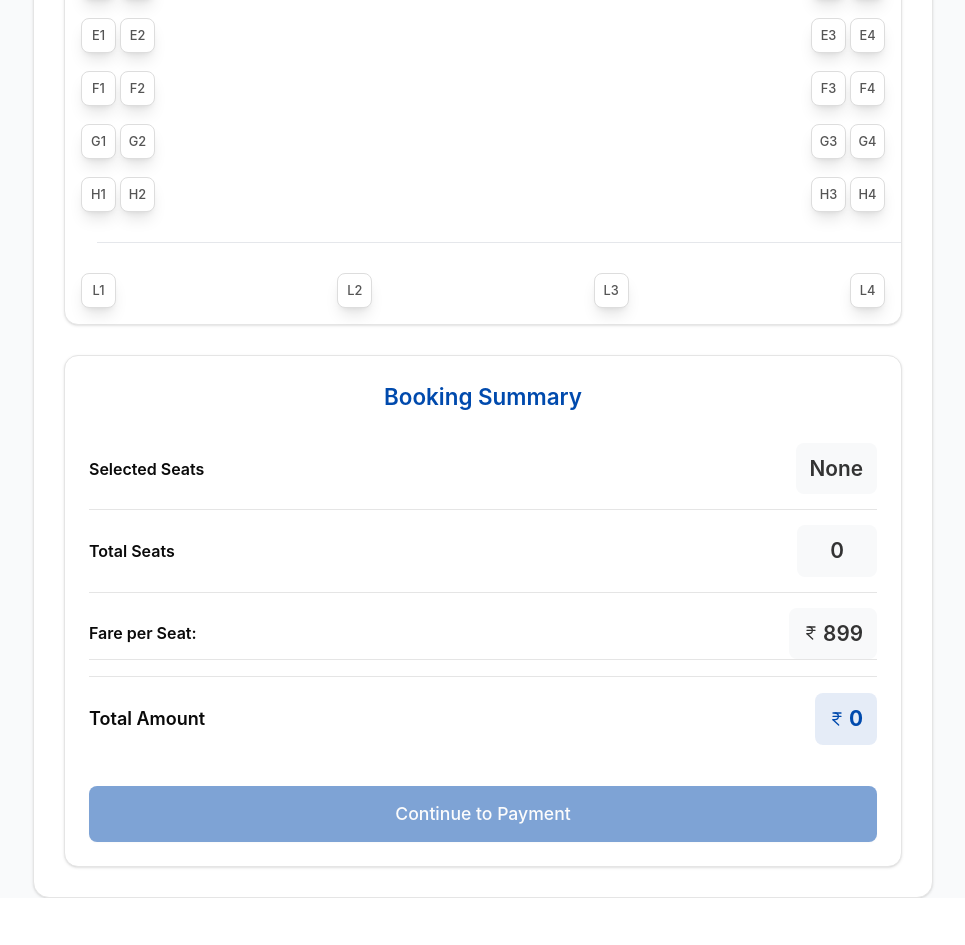
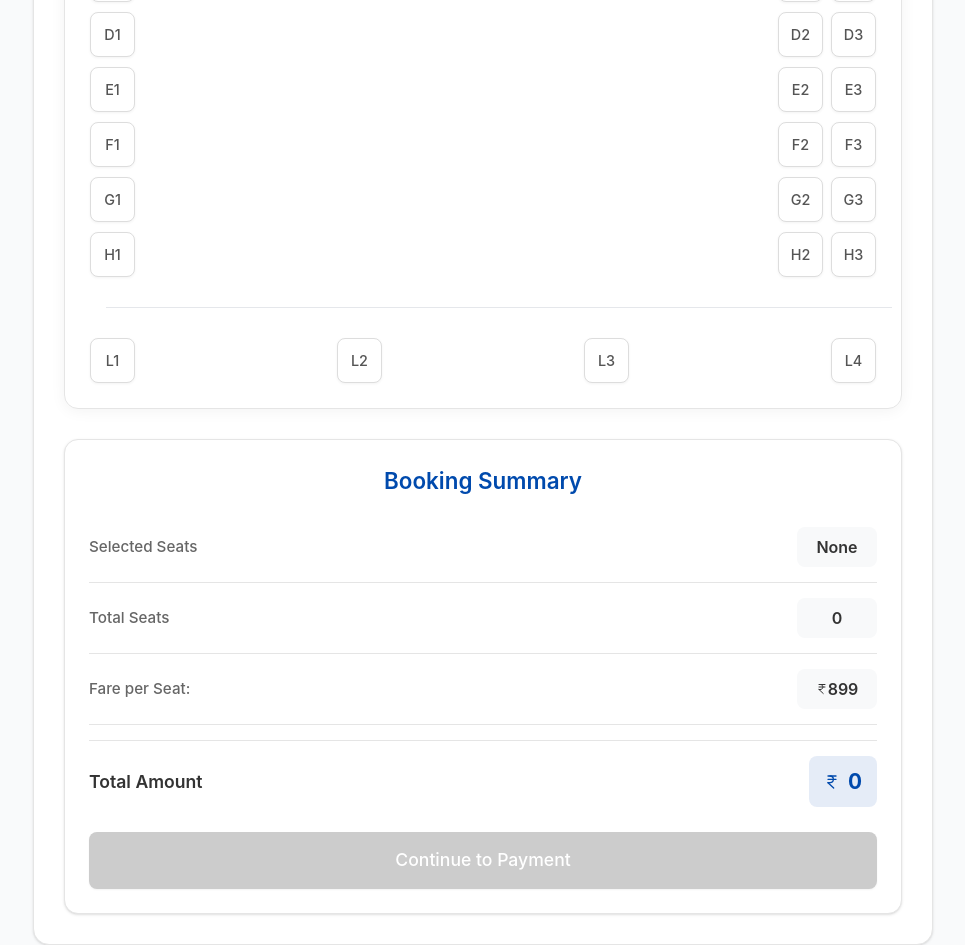
Before and after one commit to amankhan-7/smallbusSample, a Next.js app: page /seats in a window 1280 px wide. Shown: the part 660-1605 px from the top of the page, without its empty margins (157-1122 px from the left). Before the commit the page ends 1558 px from the top, so only its background shows below. Built offline with nearby package versions, Linux system fonts and the light colour scheme; sample sign-in values are in the browser's storage.

Commit message:
fix:ui fixes

```diff
--- a/package.json
+++ b/package.json
@@ -12,7 +12,6 @@
     "@hookform/resolvers": "^5.0.1",
     "@radix-ui/react-checkbox": "^1.3.2",
     "@radix-ui/react-label": "^2.1.7",
-    "@radix-ui/react-scroll-area": "^1.2.9",
     "@radix-ui/react-separator": "^1.1.7",
     "@radix-ui/react-slot": "^1.2.3",
     "@reduxjs/toolkit": "^2.8.2",
--- a/src/components/seats/booking-summary.jsx
+++ b/src/components/seats/booking-summary.jsx
@@ -2,11 +2,12 @@
 import { Button } from "@/components/ui/button";
 import { Card, CardContent, CardHeader, CardTitle } from "@/components/ui/card";
 import { Separator } from "@/components/ui/separator";
+import { cn } from "@/lib/utils";
 import { IndianRupee } from "lucide-react";
 import { useRouter } from "next/navigation";
 import { useSelector } from "react-redux";
 
-export default function BookingSummary({}) {
+export default function BookingSummary() {
   const { selectedSeats, bookingData } = useSelector((state) => state.booking);
   const router = useRouter();
   const handleProceed = () => {
@@ -16,49 +17,53 @@ export default function BookingSummary({}) {
 
   const canProceed = selectedSeats.length > 0;
   return (
-    <Card className="p-5 md:p-6 gap-0">
+    <Card className="p-5 md:p-6 gap-0 hover:shadow-lg hover:-translate-y-1.5 transition-all duration-200">
       <CardHeader className="mb-6">
         <CardTitle className="flex justify-center text-primary items-center text-[1.2rem] font-semibold md:text-[1.4rem]">
           Booking Summary
         </CardTitle>
       </CardHeader>
       <CardContent className="space-y-4 p-0 m-0">
-        <div className="flex p-0 m-0 justify-between font-semibold">
-          <span className="flex items-center">Selected Seats</span>
-          <div className="flex items-center text-[1.1rem] md:text-[1.3rem] justify-center  rounded-[0.5rem]  min-w-[5rem] py-2.5 px-3.5 gap-1  text-[#333] bg-[#f8f9fa]">
+        <AmountSummaryItem
+          label="Selected Seats"
+          value={selectedSeats.length > 0 ? selectedSeats.join(", ") : "None"}
+          className="min-w-[5rem]"
+        >
           <span className="text-center">
             {selectedSeats.length > 0 ? selectedSeats.join(", ") : "None"}
           </span>
-          </div>
-        </div>
-        <Separator className='my-[0.9375rem]' />
-
-        <div className="flex p-0 m-0 justify-between font-semibold ">
-          <span className="flex items-center gap-1">Total Seats</span>
-          <div className="flex items-center text-[1.1rem] md:text-[1.3rem] justify-center  rounded-[0.5rem] min-w-[5rem] py-2.5 px-3.5 gap-1 text-[#333] bg-[#f8f9fa]">
-            <span className="text-center">{selectedSeats.length}</span>
-          </div>
-        </div>
-        <Separator className='my-[0.9375rem]' />
-        <div className="flex p-0 m-0 justify-between font-semibold ">
-          <span className="flex items-center gap-1">Fare per Seat:</span>
-          <div className="flex items-center text-[1.1rem] md:text-[1.3rem] justify-center  rounded-[0.5rem] min-w-[5rem] py-2.5 px-3.5 gap-1 text-[#333] bg-[#f8f9fa]">
-            <IndianRupee className="w-4 h-4" />
-            <span className="text-center">{bookingData.seatPrice}</span>
-          </div>
-        </div>
-        <Separator />
-        <Separator />
-        <div className="flex justify-between font-semibold text-lg">
-          <span className="flex items-center gap-1">Total Amount</span>
-          <div className="flex items-center text-[1.1rem] font-bold md:text-[1.3rem] justify-center  rounded-[0.5rem] py-2.5 px-3.5 gap-1 text-primary bg-primary/10">
-            <IndianRupee className="w-4 h-4" />
-            <span className="text-center">{bookingData.seatPrice * selectedSeats.length}</span>
-          </div>
-        </div>
-
+        </AmountSummaryItem>
+      <Separator className="my-[0.9375rem]" />
+        <AmountSummaryItem label="Total Seats" className="min-w-[5rem]">
+          <span className="text-center">
+            {selectedSeats.length}
+          </span>
+        </AmountSummaryItem>
+      <Separator className="my-[0.9375rem]" />
+        <AmountSummaryItem label="Fare per Seat:" className="min-w-[5rem] gap-0">
+          <IndianRupee className="w-3 h-3" />
+          <span className="text-center">
+            {bookingData.seatPrice}
+          </span>
+        </AmountSummaryItem>
+      <Separator className="my-[0.9375rem]" />
+      <Separator className="my-[0.9375rem]" />
+        <AmountSummaryItem
+          label="Total Amount"
+          className="font-bold text-primary bg-primary/10 text-[1.1rem] md:text-[1.3rem] px-[0.9375rem] py-2.5"
+          labelClassname="text-[1.1rem] font-semibold text-[#333]"
+        >
+          <IndianRupee className="w-4 h-4 mr-1" />
+          <span className="text-center ">
+            {bookingData.seatPrice * selectedSeats.length}
+          </span>
+        </AmountSummaryItem>
         <Button
-            className="w-full h-fit m-0 p-3 md:p-[0.9375rem] md:text-[1.1rem] font-medium text-[1rem] mt-[0.9375rem] md:mt-[1.5625rem]"
+          className={cn("w-full h-fit m-0 p-3 md:p-[0.9375rem] md:text-[1.1rem] font-medium text-[1rem] mt-[0.9375rem] md:mt-[1.5625rem] hover:text-white text-white disabled:opacity-100 hover:shadow-lg hover:-translate-y-1.5 transition-all duration-200",
+            canProceed
+              ? "bg-primary  hover:bg-secondary"
+              : "bg-[#ccc] cursor-not-allowed"
+          )}
           disabled={!canProceed}
           onClick={handleProceed}
         >
@@ -68,3 +73,21 @@ export default function BookingSummary({}) {
     </Card>
   );
 }
+
+const AmountSummaryItem = ({ label, children, className, labelClassname }) => {
+  return (
+    <>
+      <div className="flex p-0 m-0 justify-between font-semibold">
+        <span className={cn("flex items-center text-[#666] text-[0.95rem] font-medium", labelClassname)}>{label}</span>
+        <div
+          className={cn(
+            "flex items-center justify-center rounded-[0.5rem] py-2 px-3 gap-1  text-[#333] font-semibold bg-[#f8f9fa]",
+            className
+          )}
+        >
+          {children}
+        </div>
+      </div>
+    </>
+  );
+};
--- a/src/components/seats/bus-layout.jsx
+++ b/src/components/seats/bus-layout.jsx
@@ -3,10 +3,7 @@ import React, { memo, useMemo } from "react";
 import { Button } from "@/components/ui/button";
 import { Card, CardContent } from "@/components/ui/card";
 import { X } from "lucide-react";
-import {
-  generateSeatLayout,
-  getSeatStatus,
-} from "@/utils/seat-utils";
+import { generateSeatLayout } from "@/utils/seat-utils";
 import { SEAT_STATUS } from "@/constants/seat-selection";
 import { useDispatch, useSelector } from "react-redux";
 import {
@@ -28,11 +25,13 @@ const SeatItem = memo(function SeatItem({
     : SEAT_STATUS.AVAILABLE;
 
   const className = [
-    "w-[45px] h-[45px] text-[0.9rem] border-2 border-[#ddd] rounded-lg flex items-center justify-center text-[#555] bg-white cursor-pointer transition-all duration-200 ease-in-out shadow-sm relative overflow-hidden sm:w-[40px] sm:h-[40px] sm:text-[0.85rem] md:w-[35px] md:h-[35px] md:text-[0.8rem] md:border md:border-[1px] max-[480px]:w-[36px] max-[480px]:h-[36px] max-[480px]:text-[0.8rem]",
+    "border-2 border-[#ddd] rounded-lg flex items-center justify-center text-[#555] bg-white cursor-pointer hover:shadow-lg hover:-translate-y-1.5 transition-all duration-200 ease-in-out overflow-hidden border shadow-[0_1px_3px_rgba(0,0,0,0.05)] gap-0 p-0",
 
+    "w-[36px] h-[36px] text-[0.8rem]",
+    "md:w-[40px] md:h-[40px] md:text-[0.85rem]",
+    "lg:w-[45px] lg:h-[45px] lg:text-[0.9rem]",
     "flex items-center justify-center",
-    "rounded-[0.5rem] border-2 shadow-lg",
-    "transition-all duration-300",
+    "rounded-[0.5rem] border-2",
     "cursor-pointer",
 
     "hover:-translate-y-0.5 hover:shadow-lg hover:text-white",
@@ -44,7 +43,7 @@ const SeatItem = memo(function SeatItem({
       "bg-primary border-primary text-white hover:bg-primary hover:text-white animate-selectedPulse",
 
     status === SEAT_STATUS.AVAILABLE &&
-      "bg-white text-[#555] border hover:scale-105 active:scale-95",
+      "hover:bg-white hover:border-primary hover:text-[#555] border hover:scale-105 active:scale-95",
   ]
     .filter(Boolean)
     .join(" ");
@@ -60,7 +59,6 @@ const SeatItem = memo(function SeatItem({
   );
 });
 
-
 const BusRow = memo(function BusRow({
   rowSeats,
   onSeatClick,
@@ -70,7 +68,7 @@ const BusRow = memo(function BusRow({
   if (rowSeats.length === 3) {
     return (
       <>
-        <div className="flex gap-1">
+        <div className="flex gap-2">
           <SeatItem
             seatItem={rowSeats[0]}
             onSeatClick={onSeatClick}
@@ -78,7 +76,7 @@ const BusRow = memo(function BusRow({
             selectedSeats={selectedSeats}
           />
         </div>
-        <div className="flex gap-1">
+        <div className="flex gap-2">
           <SeatItem
             seatItem={rowSeats[1]}
             onSeatClick={onSeatClick}
@@ -98,7 +96,7 @@ const BusRow = memo(function BusRow({
 
   return (
     <>
-      <div className="flex gap-1">
+      <div className="flex gap-2">
         <SeatItem
           seatItem={rowSeats[0]}
           onSeatClick={onSeatClick}
@@ -112,7 +110,7 @@ const BusRow = memo(function BusRow({
           selectedSeats={selectedSeats}
         />
       </div>
-      <div className="flex gap-1">
+      <div className="flex gap-2">
         <SeatItem
           seatItem={rowSeats[2]}
           onSeatClick={onSeatClick}
@@ -169,15 +167,20 @@ const FrontRow = memo(function FrontRow({
 
   return (
     <div className="flex justify-between items-center p-2.5">
-      {frontRowSeats.map((seat) => (
-        <SeatItem
-          key={seat.id}
-          seatItem={seat}
-          onSeatClick={onSeatClick}
-          bookedSeats={bookedSeats}
-          selectedSeats={selectedSeats}
-        />
-      ))}
+      <SeatItem
+        key={frontRowSeats[0].id}
+        seatItem={frontRowSeats[0]}
+        onSeatClick={onSeatClick}
+        bookedSeats={bookedSeats}
+        selectedSeats={selectedSeats}
+      />
+      <div className="flex flex-col items-center">
+
+      <div className="w-[36px] h-[36px] font-[0.8rem]  sm:w-[44px] sm:h-[44px] bg-[#f5f5f5] rounded-[0.5rem] border-2 border-[#999] position-relative flex items-center justify-center">
+        <div className="w-5 h-5  md:w-6 md:h-6 border-2 border-[#999] rounded-full"></div>
+      </div>
+      <div className="text-[0.75rem] text-[#999] mt-[5px]">Driver</div>
+      </div>
     </div>
   );
 });
@@ -188,7 +191,7 @@ export default function BusLayout() {
   const seatLayout = useMemo(() => {
     try {
       return generateSeatLayout({
-        busType: bookingData.busType,
+        busLayout: bookingData.busLayout,
         rows: bookingData.rows,
       });
     } catch (error) {
@@ -206,16 +209,19 @@ export default function BusLayout() {
   };
 
   return (
-    <Card className="mx-auto p-4 mb-[1.875rem] w-full rounded-xl will-change-transform">
+    <Card className="mx-auto shadow-[0_2px_15px_rgba(0,0,0,0.05)] p-4 md:p-[1.5625rem] mb-[1.875rem] hover:shadow-lg hover:-translate-y-1.5 transition-all duration-200 w-full rounded-xl will-change-transform">
       <CardContent className="space-y-2 p-0">
         <FrontRow
           bookedSeats={bookingData.bookedSeats}
           selectedSeats={selectedSeats}
           onSeatClick={handleSeatClick}
         />
-        <Separator className="mb-[1.875rem]" />
+        <Separator className="mb-[2.5rem]" />
         {seatLayout.map((rowSeats, rowIndex) => (
-          <div key={rowIndex} className="flex justify-between gap-2.5 pt-2.5 items-center">
+          <div
+            key={rowIndex}
+            className="flex justify-between mt-2.5 mb-0 items-center"
+          >
             <BusRow
               rowSeats={rowSeats}
               bookedSeats={bookingData.bookedSeats}
--- a/src/components/ui/alert.jsx
+++ /dev/null
@@ -1,63 +0,0 @@
-import * as React from "react"
-import { cva } from "class-variance-authority";
-
-import { cn } from "@/lib/utils"
-
-const alertVariants = cva(
-  "relative w-full rounded-lg border px-4 py-3 text-sm grid has-[>svg]:grid-cols-[calc(var(--spacing)*4)_1fr] grid-cols-[0_1fr] has-[>svg]:gap-x-3 gap-y-0.5 items-start [&>svg]:size-4 [&>svg]:translate-y-0.5 [&>svg]:text-current",
-  {
-    variants: {
-      variant: {
-        default: "bg-card text-card-foreground",
-        destructive:
-          "text-destructive bg-card [&>svg]:text-current *:data-[slot=alert-description]:text-destructive/90",
-      },
-    },
-    defaultVariants: {
-      variant: "default",
-    },
-  }
-)
-
-function Alert({
-  className,
-  variant,
-  ...props
-}) {
-  return (
-    (<div
-      data-slot="alert"
-      role="alert"
-      className={cn(alertVariants({ variant }), className)}
-      {...props} />)
-  );
-}
-
-function AlertTitle({
-  className,
-  ...props
-}) {
-  return (
-    (<div
-      data-slot="alert-title"
-      className={cn("col-start-2 line-clamp-1 min-h-4 font-medium tracking-tight", className)}
-      {...props} />)
-  );
-}
-
-function AlertDescription({
-  className,
-  ...props
-}) {
-  return (
-    (<div
-      data-slot="alert-description"
-      className={cn(
-        "text-muted-foreground col-start-2 grid justify-items-start gap-1 text-sm [&_p]:leading-relaxed",
-        className
-      )}
-      {...props} />)
-  );
-}
-
-export { Alert, AlertTitle, AlertDescription }
--- a/src/components/ui/badge.jsx
+++ /dev/null
@@ -1,44 +0,0 @@
-import * as React from "react"
-import { Slot } from "@radix-ui/react-slot"
-import { cva } from "class-variance-authority";
-
-import { cn } from "@/lib/utils"
-
-const badgeVariants = cva(
-  "inline-flex items-center justify-center rounded-md border px-2 py-0.5 text-xs font-medium w-fit whitespace-nowrap shrink-0 [&>svg]:size-3 gap-1 [&>svg]:pointer-events-none focus-visible:border-ring focus-visible:ring-ring/50 focus-visible:ring-[3px] aria-invalid:ring-destructive/20 dark:aria-invalid:ring-destructive/40 aria-invalid:border-destructive transition-[color,box-shadow] overflow-hidden",
-  {
-    variants: {
-      variant: {
-        default:
-          "border-transparent bg-primary text-primary-foreground [a&]:hover:bg-primary/90",
-        secondary:
-          "border-transparent bg-secondary text-secondary-foreground [a&]:hover:bg-secondary/90",
-        destructive:
-          "border-transparent bg-destructive text-white [a&]:hover:bg-destructive/90 focus-visible:ring-destructive/20 dark:focus-visible:ring-destructive/40 dark:bg-destructive/60",
-        outline:
-          "text-foreground [a&]:hover:bg-accent [a&]:hover:text-accent-foreground",
-      },
-    },
-    defaultVariants: {
-      variant: "default",
-    },
-  }
-)
-
-function Badge({
-  className,
-  variant,
-  asChild = false,
-  ...props
-}) {
-  const Comp = asChild ? Slot : "span"
-
-  return (
-    (<Comp
-      data-slot="badge"
-      className={cn(badgeVariants({ variant }), className)}
-      {...props} />)
-  );
-}
-
-export { Badge, badgeVariants }
--- a/src/components/ui/scroll-area.jsx
+++ /dev/null
@@ -1,51 +0,0 @@
-"use client"
-
-import * as React from "react"
-import * as ScrollAreaPrimitive from "@radix-ui/react-scroll-area"
-
-import { cn } from "@/lib/utils"
-
-function ScrollArea({
-  className,
-  children,
-  ...props
-}) {
-  return (
-    (<ScrollAreaPrimitive.Root data-slot="scroll-area" className={cn("relative", className)} {...props}>
-      <ScrollAreaPrimitive.Viewport
-        data-slot="scroll-area-viewport"
-        className="focus-visible:ring-ring/50 size-full rounded-[inherit] transition-[color,box-shadow] outline-none focus-visible:ring-[3px] focus-visible:outline-1">
-        {children}
-      </ScrollAreaPrimitive.Viewport>
-      <ScrollBar />
-      <ScrollAreaPrimitive.Corner />
-    </ScrollAreaPrimitive.Root>)
-  );
-}
-
-function ScrollBar({
-  className,
-  orientation = "vertical",
-  ...props
-}) {
-  return (
-    (<ScrollAreaPrimitive.ScrollAreaScrollbar
-      data-slot="scroll-area-scrollbar"
-      orientation={orientation}
-      className={cn(
-        "flex touch-none p-px transition-colors select-none",
-        orientation === "vertical" &&
-          "h-full w-2.5 border-l border-l-transparent",
-        orientation === "horizontal" &&
-          "h-2.5 flex-col border-t border-t-transparent",
-        className
-      )}
-      {...props}>
-      <ScrollAreaPrimitive.ScrollAreaThumb
-        data-slot="scroll-area-thumb"
-        className="bg-border relative flex-1 rounded-full" />
-    </ScrollAreaPrimitive.ScrollAreaScrollbar>)
-  );
-}
-
-export { ScrollArea, ScrollBar }
--- a/src/utils/redux/features/booking/bookingSlice.js
+++ b/src/utils/redux/features/booking/bookingSlice.js
@@ -6,7 +6,7 @@ const initialState = {
     from: "Pune",
     to: "Patna",
     date: "Sun, 3 Jun",
-    busType: "AC Sleeper Express",
+    busType: "AC Seater Express",
     busLayout: "3-column",
     departureTime: "18:30",
     arrivalTime: "00:00",
--- a/src/utils/seat-utils.js
+++ b/src/utils/seat-utils.js
@@ -1,5 +1,5 @@
 import { SEAT_STATUS } from "@/constants/seat-selection";
-export function generateSeatLayout({ busType, rows }) {
+export function generateSeatLayout({ busLayout, rows }) {
   const seats = [];
 
   const rowLabels = Array.from({ length: rows }, (_, i) =>
@@ -10,7 +10,7 @@ export function generateSeatLayout({ busType, rows }) {
     const rowLabel = rowLabels[row];
     const rowSeats = [];
 
-    if (busType === "3-column") {
+    if (busLayout === "3-column") {
       rowSeats.push(createSeatItem(`${rowLabel}1`, 1));
       rowSeats.push(createSeatItem(`${rowLabel}2`, 2));
       rowSeats.push(createSeatItem(`${rowLabel}3`, 3));
@@ -36,10 +36,3 @@ function createSeatItem(id, position) {
     position,
   };
 }
-
-
-export function getSeatStatus(seatId, bookedSeats = [], selectedSeats = []) {
-  if (bookedSeats.includes(seatId)) return SEAT_STATUS.BOOKED;
-  if (selectedSeats.includes(seatId)) return SEAT_STATUS.SELECTED;
-  return SEAT_STATUS.AVAILABLE;
-}
```
Also changed, not shown: 1 other file (tests, documents, lock files or other folders). Lines whose indentation alone changed are shown as unchanged.
